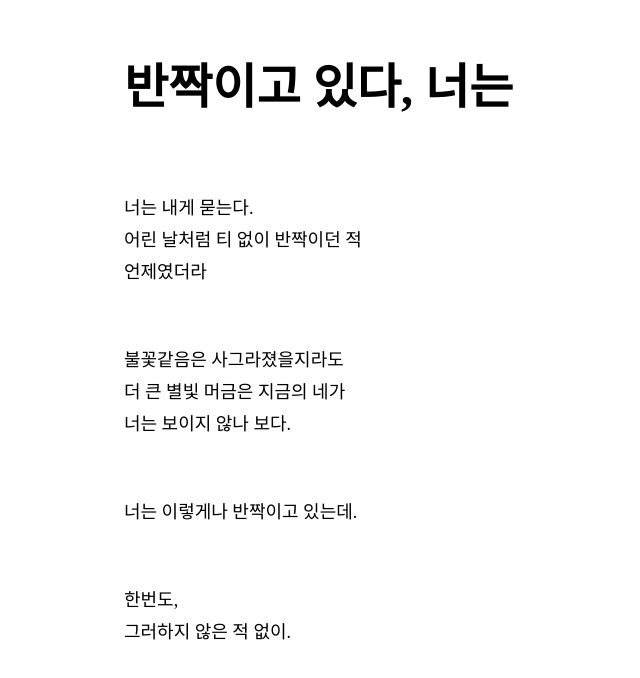
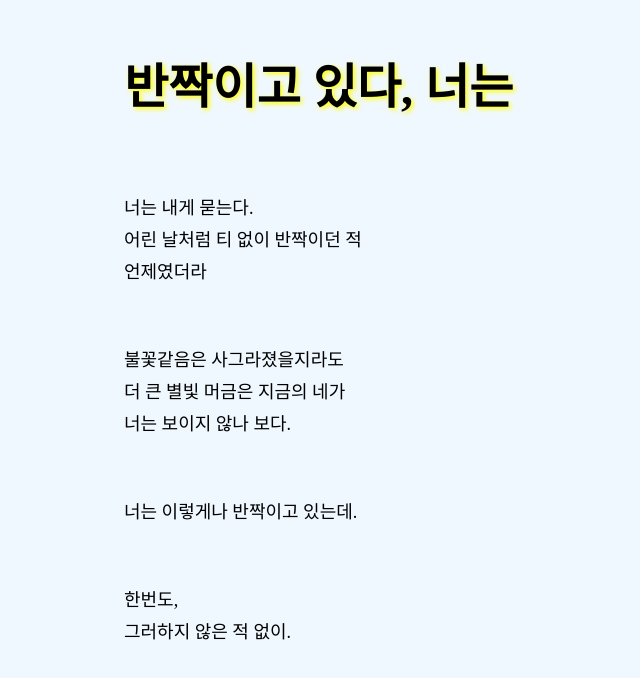
Before and after one commit to JeongwonYoo/web-basics, a plain HTML site: page week01/index.html in a window 1280 px wide. Shown: the whole page, without its empty margins (388-1028 px from the left). Drawn offline with nearby package versions, Linux system fonts and the light colour scheme.

Commit message:
Write poem for week01 homework(Add CSS Effects)

```diff
--- a/week01/css/main.css
+++ b/week01/css/main.css
@@ -1,6 +1,7 @@
 body {
     padding: 4rem;
     white-space: nowrap;
+    background-color:aliceblue;
 }
 
 .poem {
@@ -21,6 +22,7 @@ body {
     text-align: left;
     font-size: 3rem;
     font-weight: 800;
+    text-shadow: 2px 2px 5px yellow;
 }
 
 .text {
```
